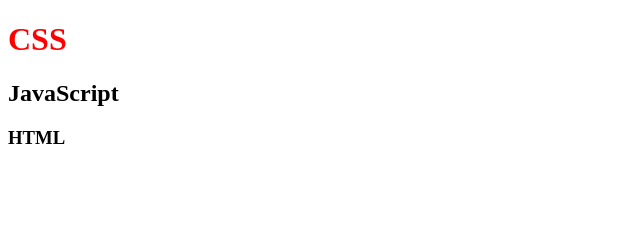
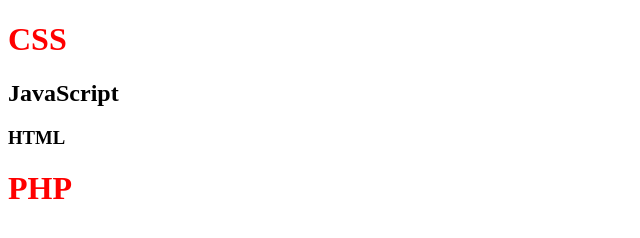
Before and after one commit to donggillee-dev/html, a plain HTML site: page css/ex_css_1.html in a window 1280 px wide. Shown: the whole page, without its empty margins (0-640 px from the left). Drawn offline with Linux system fonts and the light colour scheme.

Commit message:
css second commit

```diff
--- a/css/ex_css_1.html
+++ b/css/ex_css_1.html
@@ -11,5 +11,6 @@
     <h1>CSS</h1>
     <h2>JavaScript</h2>
     <h3>HTML</h3>
+    <h1>PHP</h1>
   </body>
 </html>
```
